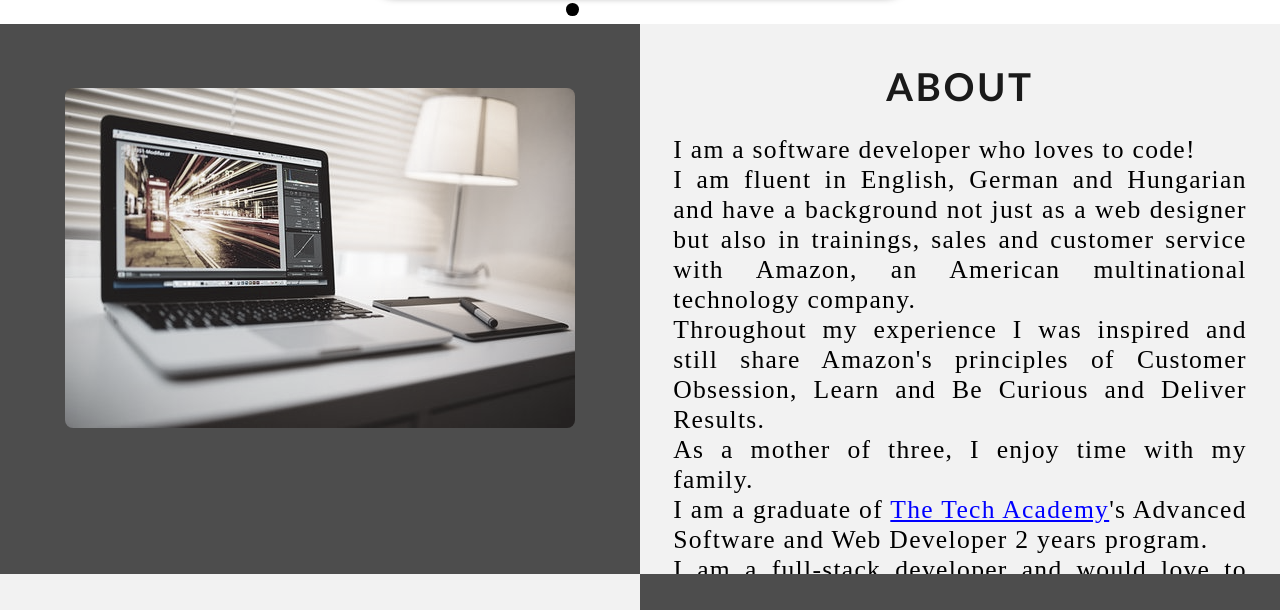
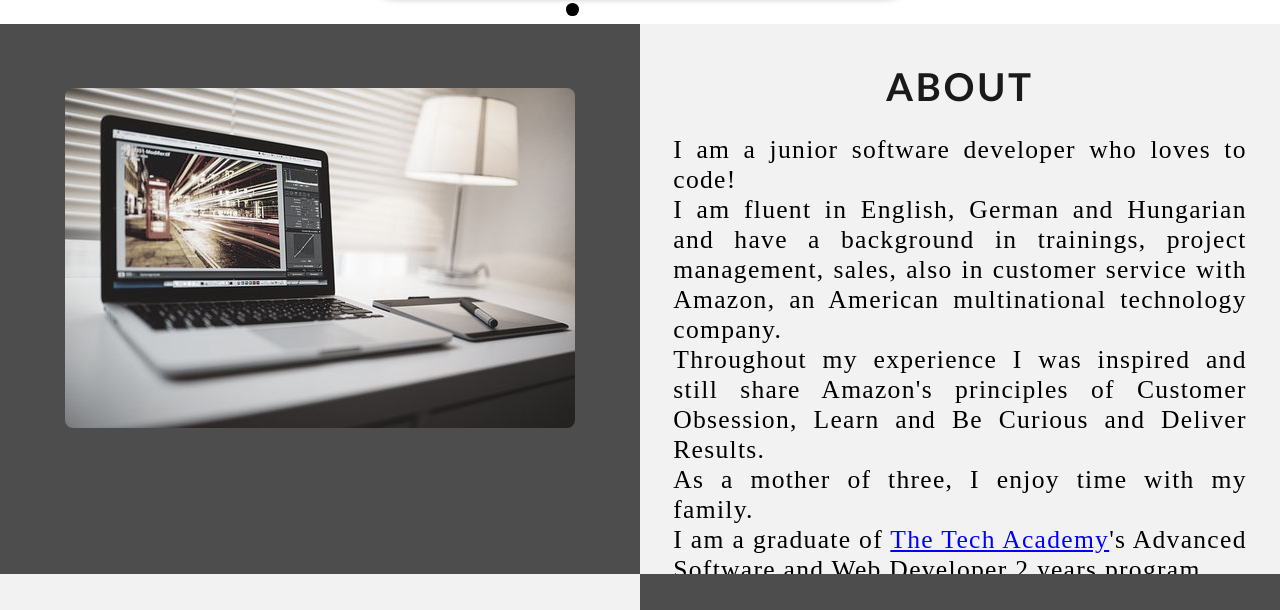
Before and after one commit to anett7/anett7.github.io, a plain HTML site: page index.html in a window 1280 px wide. Shown: the part 1380-1990 px from the top of the page. Drawn offline with Linux system fonts and the light colour scheme.

Commit message:
Update index.html

```diff
--- a/index.html
+++ b/index.html
@@ -117,14 +117,14 @@
             <div class="Column_1">
                 <h1>About</h1>
                 <p>
-                    I am a software developer who loves to code!
-                    <br>I am fluent in English, German and Hungarian and have a background not just as a web designer but also in trainings, sales and customer service with Amazon, an American multinational technology company. <br>
+                    I am a junior software developer who loves to code!
+                    <br>I am fluent in English, German and Hungarian and have a background in trainings, project management, sales, also in customer service with Amazon, an American multinational technology company. <br>
                     Throughout my experience I was inspired and still share Amazon's principles of Customer Obsession, Learn and Be Curious and Deliver Results.
                     <br>As a mother of three, I enjoy time with my family.
 
                     <br>I am a graduate of <a href="https://www.learncodinganywhere.com" target="_blank">The Tech Academy</a>'s Advanced Software and Web Developer 2 years program.
 
-                    <br>I am a full-stack developer and would love to work with you on your project.<br> <a href="#Contact">Contact</a> me below!
+                    <br>I am a full-stack developer and would like to continue to thrive.<br> <a href="#Contact">Contact</a> me below!
                 </p>
             </div>
         </div>
```
